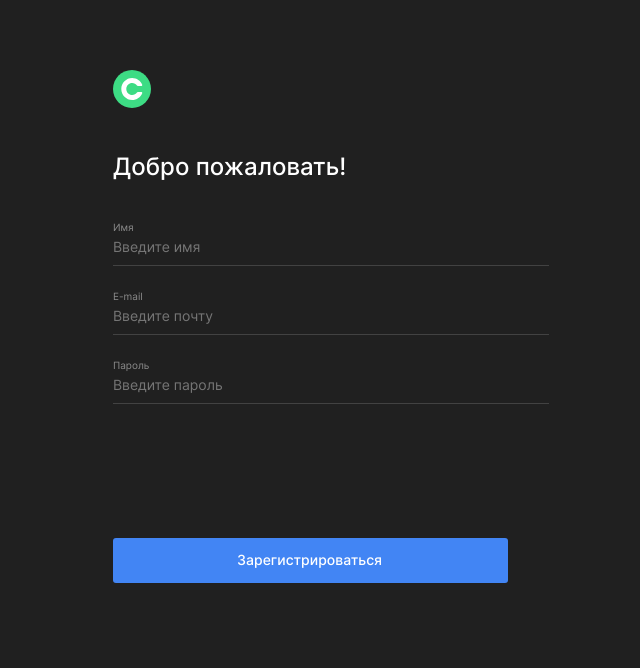
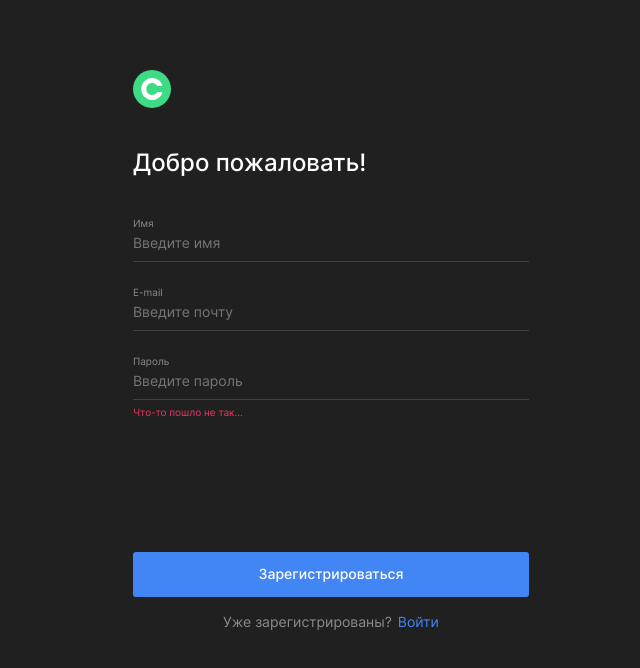
Before and after one commit to KappaKappaKappaKappaKappa/movies-explorer-frontend, a React (Create React App) app: page / in a window 1280 px wide. Shown: the top 668 px of the page, without its empty margins (309-949 px from the left). Built offline with nearby package versions, Linux system fonts and the light colour scheme.

Commit message:
FEAT: Создать компонент Register

```diff
--- a/src/components/App/App.js
+++ b/src/components/App/App.js
@@ -8,11 +8,12 @@ import Register from "../Register/Register.jsx";
 import React, { useState, useEffect } from "react";
 
 function App() {
-  const [isLoggedIn, setisLoggedIn] = useState(true);
-  const [isMoviesSection, setIsMoviesSection] = useState(true);
+  const [isLoggedIn, setisLoggedIn] = useState(false);
+  const [isMoviesSection, setIsMoviesSection] = useState(false);
   const [isMovies, setIsMovies] = useState(false);
   const [isSavedMovies, setIsSavedMovies] = useState(false);
   const [isProfilePage, setIsProfilePage] = useState(true);
+  const [isRegisterPage, setIsRegisterPage] = useState(true)
   return (
     <>
       {/* <Header
@@ -25,8 +26,8 @@ function App() {
       {/* <Movies /> */}
       {/* <SavedMovies isSavedMovies={isSavedMovies} /> */}
       {/* <Profile /> */}
-      {/* {!isProfilePage && <Footer />} */}
       <Register />
+      {(!isProfilePage && !isRegisterPage)  && <Footer />}
     </>
   );
 }
--- a/src/components/Register/Register.css
+++ b/src/components/Register/Register.css
@@ -1,46 +1,50 @@
 .register {
-  padding: 70px 422px;
+  padding    : 70px 34.53%;
   line-height: normal;
 }
 
 .register__logo {
-  margin-bottom: 40px;
+  margin-bottom: 36px;
 }
 
 .register__title {
   margin-bottom: 40px;
-  font-size: 1.5rem;
-  font-weight: 500;
+  font-size    : 1.5rem;
+  font-weight  : 500;
 }
 
-.register__form {
-}
+.register__form {}
 
 .register__inputs-container {
-  display: flex;
+  display       : flex;
   flex-direction: column;
-  gap: 24px;
-  margin-bottom: 134px;
+  gap           : 6px;
+  margin-bottom : 134px;
 }
 
 .register__input-container {
-  display: flex;
+  display       : flex;
   flex-direction: column;
-  gap: 5px;
 }
 
 .register__input-title {
-  color: #8b8b8b;
-  font-size: 0.625rem;
-  font-weight: 400;
+  color        : #8b8b8b;
+  font-size    : 0.625rem;
+  font-weight  : 400;
+  margin-bottom: 5px;
 }
 
 .register__input {
-  all: unset;
-  font-size: 0.875rem;
-  font-weight: 400;
+  all           : unset;
+  font-size     : 0.875rem;
+  font-weight   : 400;
   padding-bottom: 10px;
-  border-bottom: 1px solid #424242;
+  border-bottom : 1px solid #424242;
+  margin-bottom : 6px;
+}
+
+.register__input_error {
+  color: #EE3465;
 }
 
 .register__input:focus {
@@ -48,11 +52,44 @@
 }
 
 .regiter__submit-btn {
-  all: unset;
+  all             : unset;
   background-color: #4285f4;
-  padding: 13px 126px 15px 124px;
-  font-size: 0.875rem;
-  font-weight: 500;
-  border-radius: 3px;
-  margin: auto;
+  width           : 100%;
+  text-align      : center;
+  padding         : 13px 0 15px 0;
+  font-size       : 0.875rem;
+  font-weight     : 500;
+  border-radius   : 3px;
+  margin          : auto;
 }
+
+.regiter__submit-btn:hover {
+  opacity: 0.8;
+  cursor : pointer;
+}
+
+.register__error-message {
+  color      : #EE3465;
+  font-size  : 10px;
+  font-weight: 400;
+  height     : 12px;
+}
+
+.register__login-text {
+  display        : flex;
+  justify-content: center;
+  padding-top    : 16px;
+  color          : #8B8B8B;
+  font-size      : 0.875rem;
+  gap            : 6px;
+}
+
+.register__login-link {
+  all  : unset;
+  color: #4285F4;
+}
+
+.register__login-link:hover {
+  opacity: 0.7;
+  cursor : pointer;
+}
--- a/src/components/Register/Register.jsx
+++ b/src/components/Register/Register.jsx
@@ -8,35 +8,46 @@ function Register() {
       <form className="register__form">
         <div className="register__inputs-container">
           <div className="register__input-container">
-            <span className="register__input-title" placeholder="">
+            <p className="register__input-title" placeholder="">
               Имя
-            </span>
+            </p>
             <input
               type="text"
               className="register__input"
               placeholder="Введите имя"
             />
+            <span className="register__error-message"></span>
           </div>
 
           <div className="register__input-container">
-            <span className="register__input-title">E-mail</span>
+            <p className="register__input-title">E-mail</p>
             <input
-              type="text"
+              type="email"
               className="register__input"
               placeholder="Введите почту"
             />
+            <span className="register__error-message"></span>
           </div>
 
           <div className="register__input-container">
-            <span className="register__input-title">Пароль</span>
+            <p className="register__input-title">Пароль</p>
             <input
-              type="text"
-              className="register__input"
+              type="password"
+              className="register__input register__input_error"
               placeholder="Введите пароль"
             />
+            <span className="register__error-message">
+              Что-то пошло не так...
+            </span>
           </div>
         </div>
         <button className="regiter__submit-btn">Зарегистрироваться</button>
+        <p className="register__login-text">
+          Уже зарегистрированы?
+          <a href="" className="register__login-link">
+            Войти
+          </a>
+        </p>
       </form>
     </section>
   );
```
